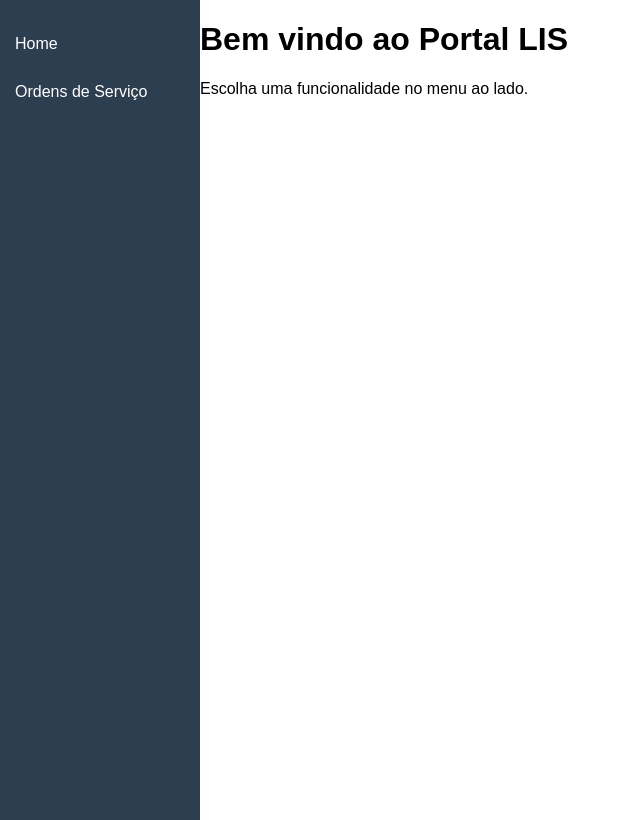
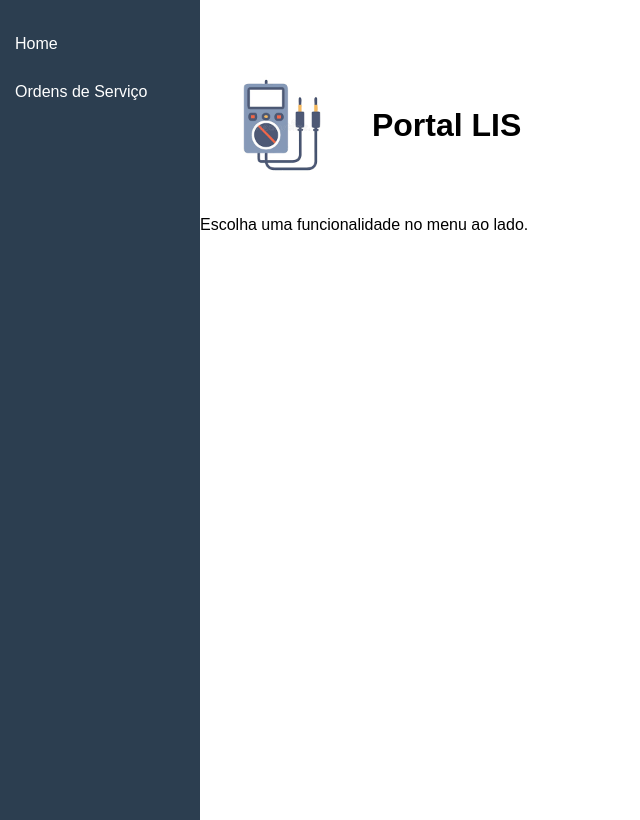
Before and after one commit to rodrigobsnunes/LIS-REPO, a Django app: page / in a window 1280 px wide. Shown: the whole page, without its empty margins (0-640 px from the left). Run offline with Django 5.2, Linux system fonts and the light colour scheme.

Commit message:
add multimeter logo

```diff
--- a/src/homepage/templates/base.html
+++ b/src/homepage/templates/base.html
@@ -72,7 +72,23 @@
   .button:hover {
     background-color: #34495e;
   }
+      .center-row {
+          display: flex;
+          align-items: center;      /* vertical align */
+          justify-content: center;  /* horizontal center */
+          gap: 15px;                /* space between image and text */
+          margin-top: 50px;
+      }
 
+      .center-row img {
+          width: 150px;
+          height: auto;
+      }
+
+      .center-row h1 {
+          font-size: 2rem;
+          margin: 0;
+      }
   </style>
 </head>
 <body>
--- a/src/homepage/templates/home.html
+++ b/src/homepage/templates/home.html
@@ -1,10 +1,16 @@
 {% extends 'base.html' %}
+
+{% load static %}
 
 {% block title %}
 Portal LIS
 {% endblock %}
 
 {% block content %}
-<h1>Bem vindo ao Portal LIS</h1>
-    <p>Escolha uma funcionalidade no menu ao lado.</p>
+
+<div class="center-row">
+        <img src= "{% static 'homepage/multimeter2.png' %}" alt="Multímetro">
+        <h1>Portal LIS</h1>
+</div>
+<p>Escolha uma funcionalidade no menu ao lado.</p>
 {% endblock %}
```
Also changed, not shown: static/homepage/multimeter.png (added), static/homepage/multimeter2.png (added).
